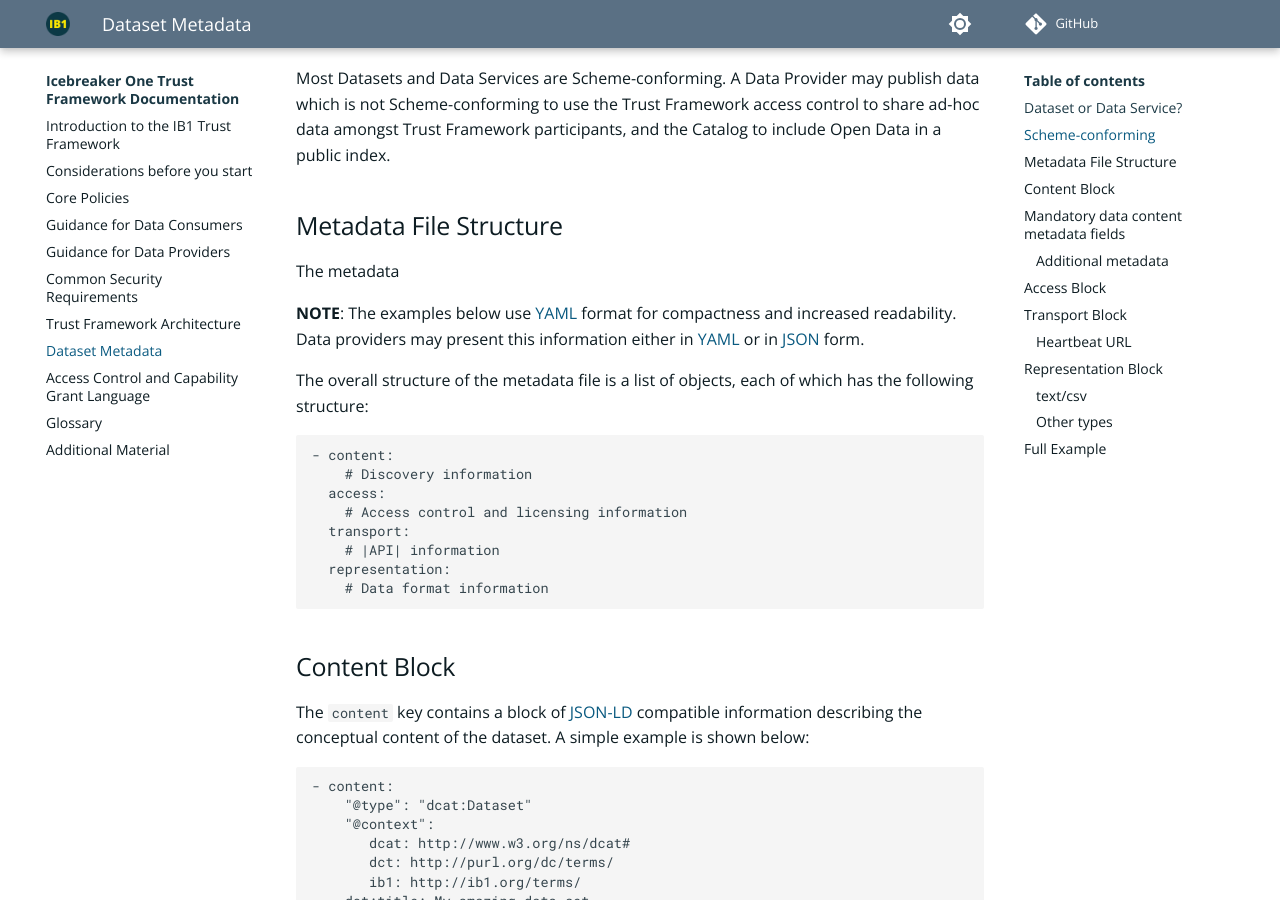
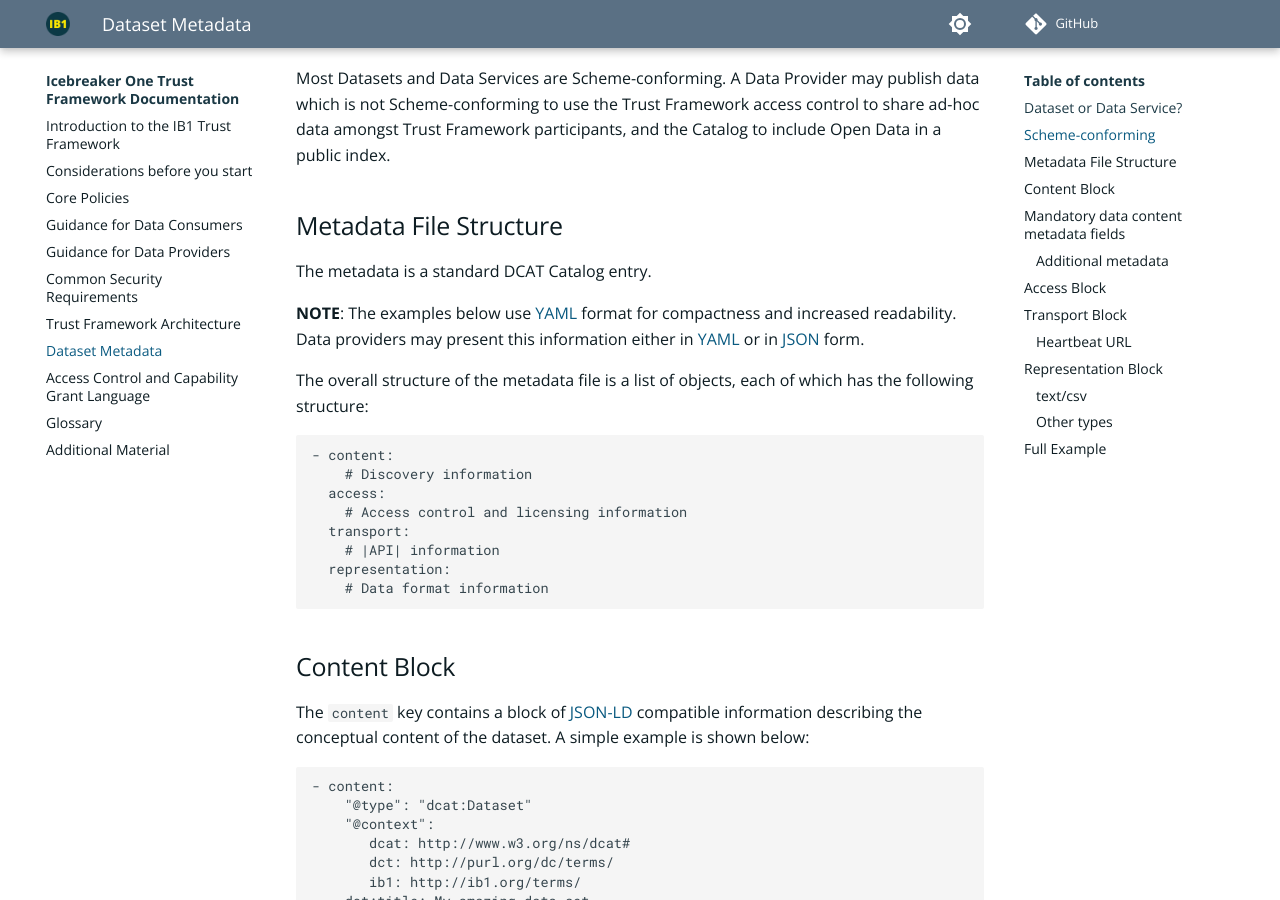
Before and after one commit to icebreakerone/ib1-technical-docs, an MkDocs documentation site: the page built from docs/metadata.md, in a window 1280 px wide and 900 px high, scrolled down 985 px. Built offline with MkDocs 1.6.1 and Material for MkDocs 9.7.7, drawn with Linux system fonts in a browser that asks for light colours; plug-ins that fetch from the network failed and are left out; comment, search, counter and statistics services are not loaded; the version menu is left out; some of the changed lines change nothing that is shown.

Commit message:
docs/metadata.md updated from https://stackedit.net/

````diff
--- a/docs/metadata.md
+++ b/docs/metadata.md
@@ -45,7 +45,7 @@ Most Datasets and Data Services are Scheme-conforming. A Data Provider may publi
 
 ## Metadata File Structure
 
-The metadata
+The metadata is a standard DCAT Catalog entry.
 
 **NOTE**: The examples below use [YAML](glossary.md#term-YAML-Ain-t-Markup-Language) format for compactness and increased readability. Data providers may present this
 information either in [YAML](glossary.md#term-YAML-Ain-t-Markup-Language) or in [JSON](glossary.md#term-Javascript-Object-Notation) form.
@@ -418,7 +418,7 @@ Or, in [JSON](glossary.md#term-Javascript-Object-Notation) form:
 ]
 ```
 <!--stackedit_data:
-eyJoaXN0b3J5IjpbMjIwODc2NzEzLDEwMzA5MzM2ODcsLTE5Mj
-IxNTkyNTgsMTk2MTM0OTcxMywxNTE5NzU2MDAzLC04NDAyNTg2
-OTUsMTIxNTE5NTIxNiwtMTc2ODQxMzMyNl19
+eyJoaXN0b3J5IjpbLTIwNTI0NDQ4NDYsMTAzMDkzMzY4NywtMT
+kyMjE1OTI1OCwxOTYxMzQ5NzEzLDE1MTk3NTYwMDMsLTg0MDI1
+ODY5NSwxMjE1MTk1MjE2LC0xNzY4NDEzMzI2XX0=
 -->
````
